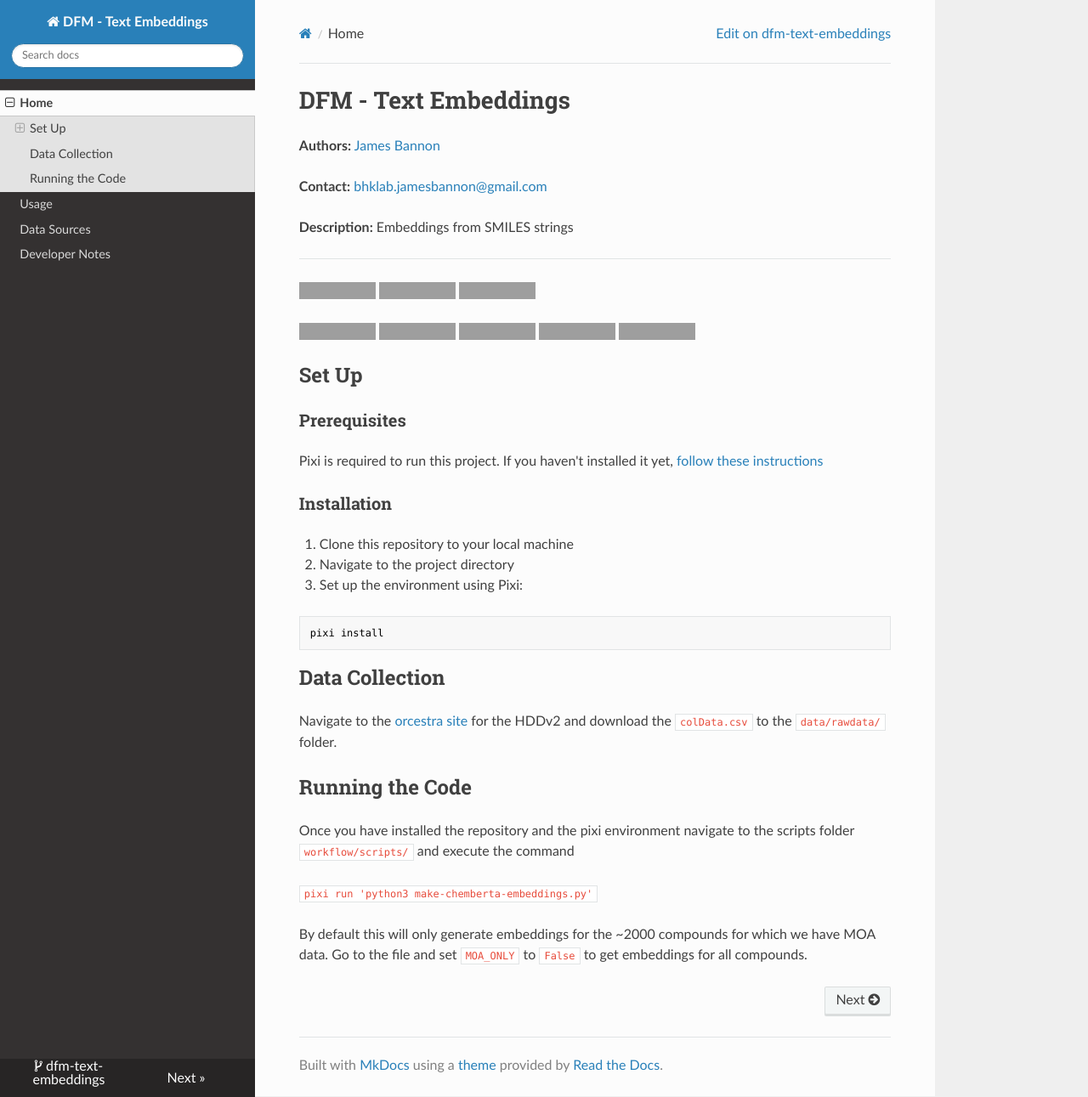
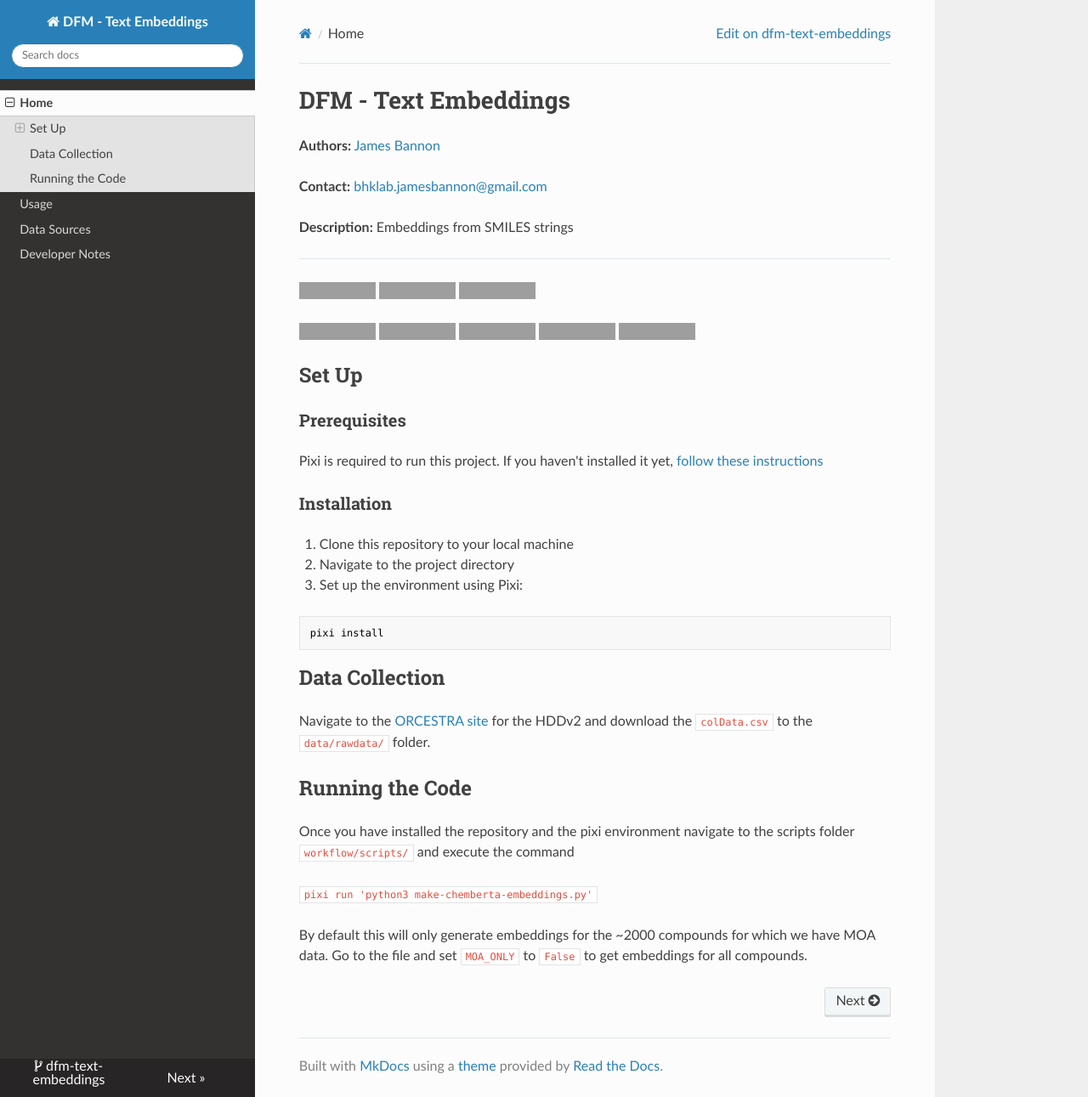
Before and after one commit to bhklab/dfm-text-embeddings, an MkDocs documentation site: the page built from docs/README.md, in a window 1280 px wide and 1291 px high, cut to the strip 0-1291 px from the top of the window. Shown: the whole strip at 85% size. Built offline with MkDocs 1.6.1, drawn with Linux system fonts in a browser that asks for light colours; nearby versions of some CDN libraries; grey boxes are pictures that could not be loaded.

Commit message:
grammar fix

```diff
--- a/docs/README.md
+++ b/docs/README.md
@@ -38,7 +38,7 @@ pixi install
 
 ## Data Collection
 
-Navigate to the [orcestra site](https://www.orcestra.ca/annotations/69f4a753f9dd88b7003f0326) for the HDDv2 and download the  `colData.csv` to the `data/rawdata/` folder.
+Navigate to the [ORCESTRA site](https://www.orcestra.ca/annotations/69f4a753f9dd88b7003f0326) for the HDDv2 and download the  `colData.csv` to the `data/rawdata/` folder.
 
 ## Running the Code
 
```
